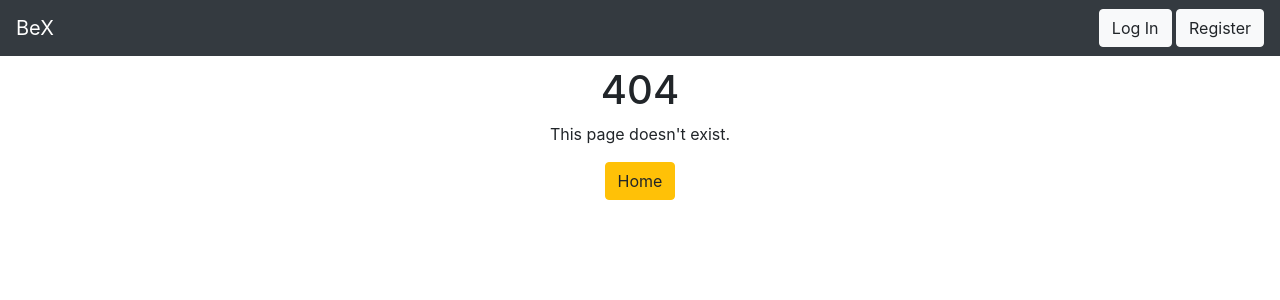
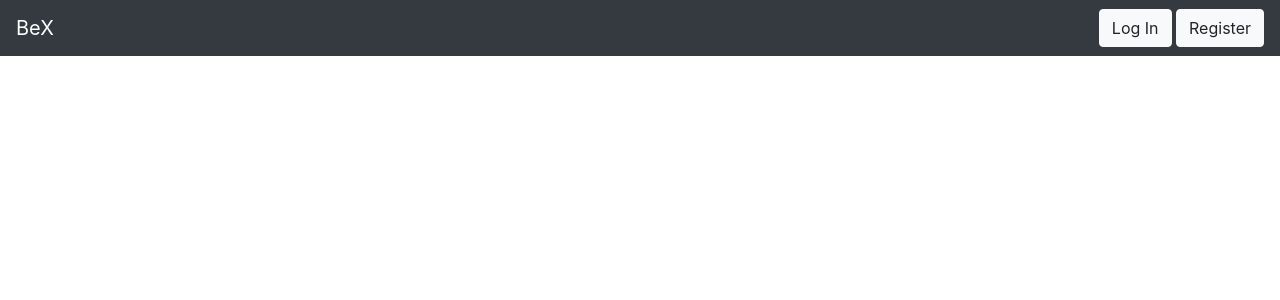
Before and after one commit to subins2000/bex, a React app in the folder frontend/: page /u/1 in a window 1280 px wide. Before the commit this address had no page. Shown: the top 300 px of the page. Built offline with nearby package versions, Linux system fonts and the light colour scheme.

Commit message:
Add profile page /u/{username}

```diff
--- a/frontend/src/App.js
+++ b/frontend/src/App.js
@@ -12,6 +12,7 @@ import Home from './components/Home.js';
 import Login from './components/Login.js';
 import NotFound from './components/NotFound.js';
 import Register from './components/Register.js';
+import Profile from './components/Profile.js';
 
 import 'bootstrap/dist/css/bootstrap.min.css';
 
@@ -58,6 +59,7 @@ class App extends Component {
                         <Route exact path="/login" component={Login} />
                         <Route exact path="/register" component={Register} />
                         <Route exact path="/addbook" component={AddBook} />
+                        <Route exact path="/u/:username" component={Profile} />
                         <Route component={NotFound} />
                     </Switch>
                 </div>
--- /dev/null
+++ b/frontend/src/components/Profile.js
@@ -0,0 +1,25 @@
+import axios from 'axios';
+import React, { Component } from 'react';
+import toastr from 'toastr';
+
+import { isLoggedIn } from '../store.js';
+import Header from './partial/Header.js';
+
+
+class Profile extends Component {
+    constructor(props){
+        super(props);
+    }
+
+    render() {
+        return (
+            <div>
+                <Header/>
+                <div className="container" id="content">
+                </div>
+            </div>
+        );
+    }
+}
+
+export default Profile;
```
